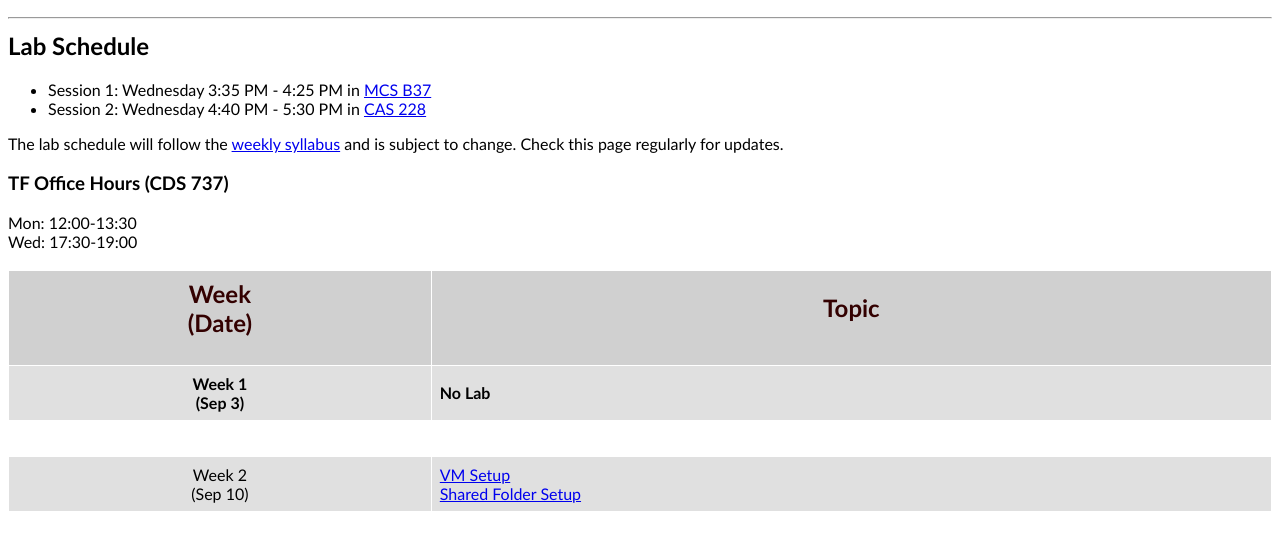
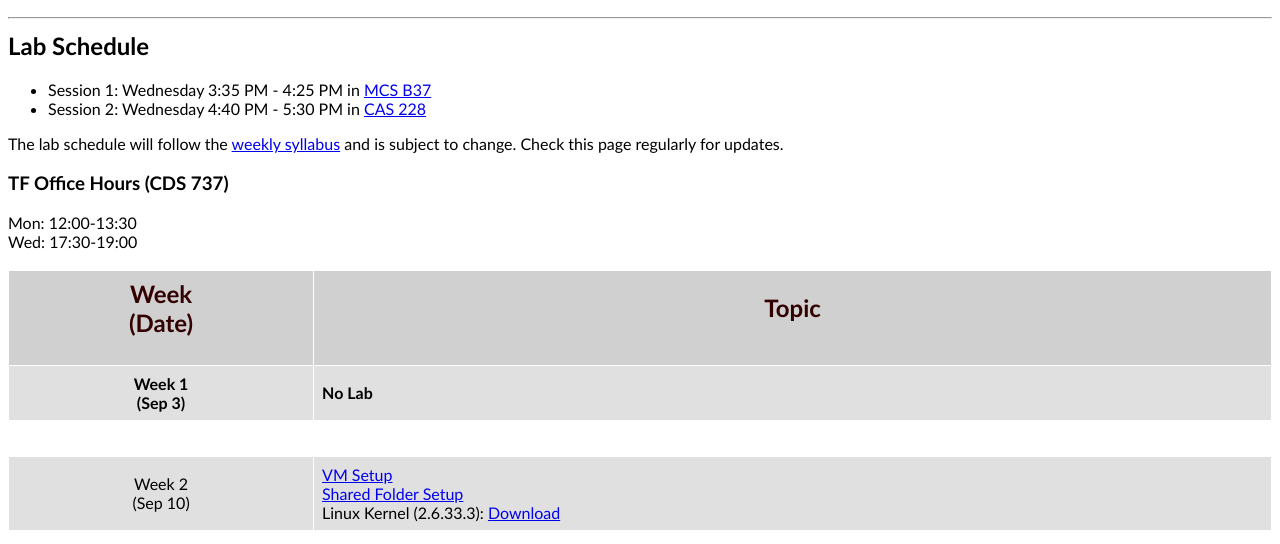
Before and after one commit to Fernand-Francur/cs552lab.github.io, a plain HTML site: page index.html in a window 1280 px wide. Shown: the part 193-737 px from the top of the page. Drawn offline with Linux system fonts and the light colour scheme.

Commit message:
added linux

```diff
--- a/index.html
+++ b/index.html
@@ -151,6 +151,7 @@
                 <td valign="middle">
                     <a href="cs552/vmsetup/lab1.html" target="_blank">VM Setup</a><br>
                     <a href="cs552/vmsetup/SharedFolderGuide.html" target="_blank">Shared Folder Setup</a><br>
+                    Linux Kernel (2.6.33.3): <a href="linux-2.6.33.3.tar.gz"> Download </a>
                 </td>
             </tr>
             <tr>
```
Also changed, not shown: 1 other file.
